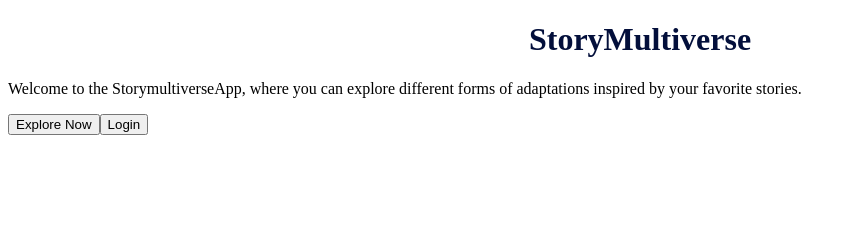
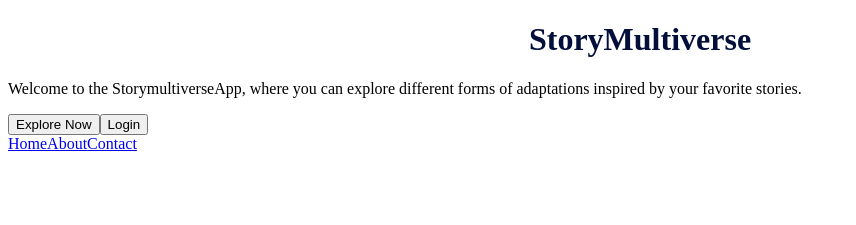
Before and after one commit to Aiia22/Storymultiverse, a React app in the folder frontend/: page / in a window 1280 px wide. Shown: the top 225 px of the page, without its empty margins (0-856 px from the left). Built offline with nearby package versions, Linux system fonts and the light colour scheme.

Commit message:
Implementation of CSS file for LandingPage NavBar

```diff
--- a/frontend/src/pages/Community.js
+++ b/frontend/src/pages/Community.js
@@ -1,14 +1,13 @@
 import React from "react";
 // Connecting the NavBar to the pages
 import FooterComponent from "../components/FooterComponent";
-import LandingPageNavbar from "../components/LandingPageNavBar";
 import Navbar from "../components/NavBar";
 
 export default function Community() {
   return (
-    <><><><Navbar /><div>
+    <><><Navbar /><div>
       <h1>Community page</h1>
-    </div></><FooterComponent /></><LandingPageNavbar /></>
+    </div></><FooterComponent /></>
 
 
   );
--- a/frontend/src/pages/Home.js
+++ b/frontend/src/pages/Home.js
@@ -1,24 +1,24 @@
 import React from "react";
-
+import LandingPageNavbar from "../components/LandingPageNavBar";
 export default function Home() {
 
   return (
-    <><div>
+    <><><div>
       <h1>StoryMultiverse</h1>
 
     </div><div className="landing-page">
         <div className="background-image"></div>
         <div className="content">
           <p className="introduction">
-          Welcome to the StorymultiverseApp, where you can
-          explore different forms of adaptations inspired by your favorite stories.
+            Welcome to the StorymultiverseApp, where you can
+            explore different forms of adaptations inspired by your favorite stories.
           </p>
           <div className="buttons">
             <button className="explore-button">Explore Now</button>
             <button className="login-button">Login</button>
           </div>
         </div>
-      </div></>
+      </div></><LandingPageNavbar /></>
 );
 }
 
--- /dev/null
+++ b/frontend/src/styles/CSS/landingPageNavBar.css
@@ -0,0 +1,20 @@
+.navbar {
+    position: fixed;
+    bottom: 0;
+    left: 0;
+    width: 100%;
+    background: #f1f1f1;
+    display: flex;
+    justify-content: center;
+    padding: 10px 0;
+  }
+
+  .navbar a {
+    color: #333;
+    text-decoration: none;
+    margin: 0 10px;
+  }
+
+  .navbar a:hover {
+    color: #555;
+  }
```
Also changed, not shown: 1 other file (tests, documents, lock files or other folders).
